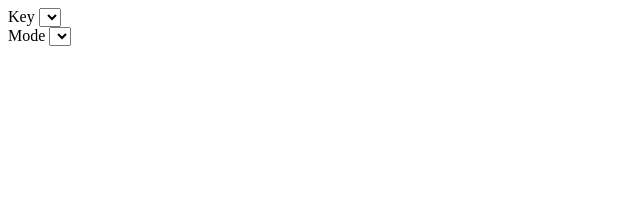
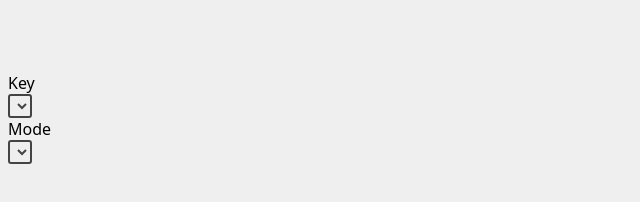
Before and after one commit to okal/heptatonia, a website: page index.html in a window 1280 px wide. Shown: the whole page, without its empty margins (0-640 px from the left). Drawn offline with Linux system fonts and the light colour scheme; the site is published under a folder, as on GitHub Pages, so addresses that start at the root find nothing.

Commit message:
Use relative links

```diff
--- a/index.html
+++ b/index.html
@@ -2,8 +2,8 @@
 <html>
 	<head>
 		<title>Scale mode visualization</title>
-		<link rel='stylesheet' href='/bower_components/foundation/css/foundation.css'></link>
-		<link rel='stylesheet' href='/style.css'></link>
+		<link rel='stylesheet' href='bower_components/foundation/css/foundation.css'></link>
+		<link rel='stylesheet' href='style.css'></link>
 		<script id='key-selector-template' type='text/x-handlebars-template'>
 			{{#each keys}}
 				<option value='{{this}}'>{{this}}</option>
@@ -40,5 +40,5 @@
 			</div>
 		</div>
 	</body>
-	<script src='/static/bundle.js'></script>
+	<script src='static/bundle.js'></script>
 </html>
```
